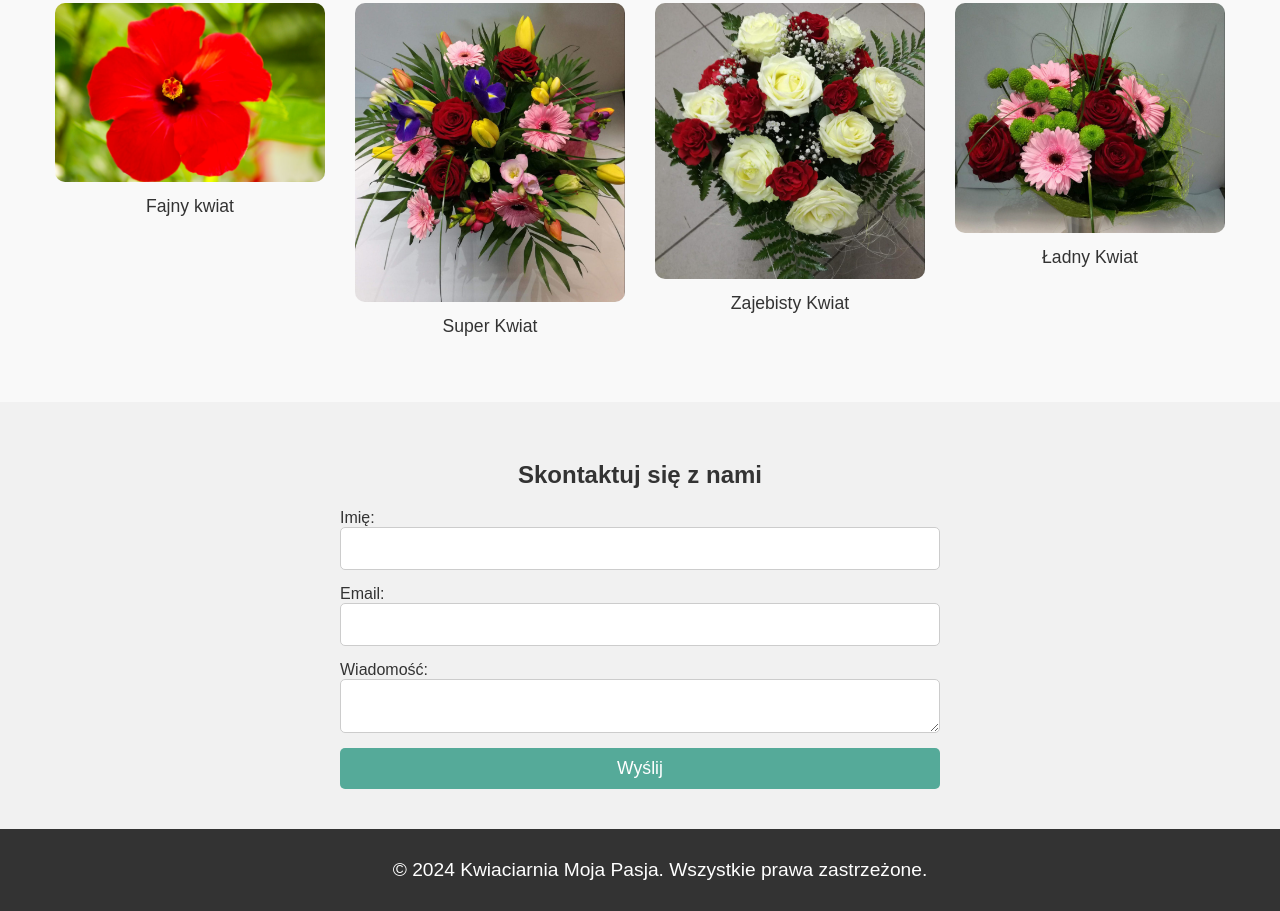
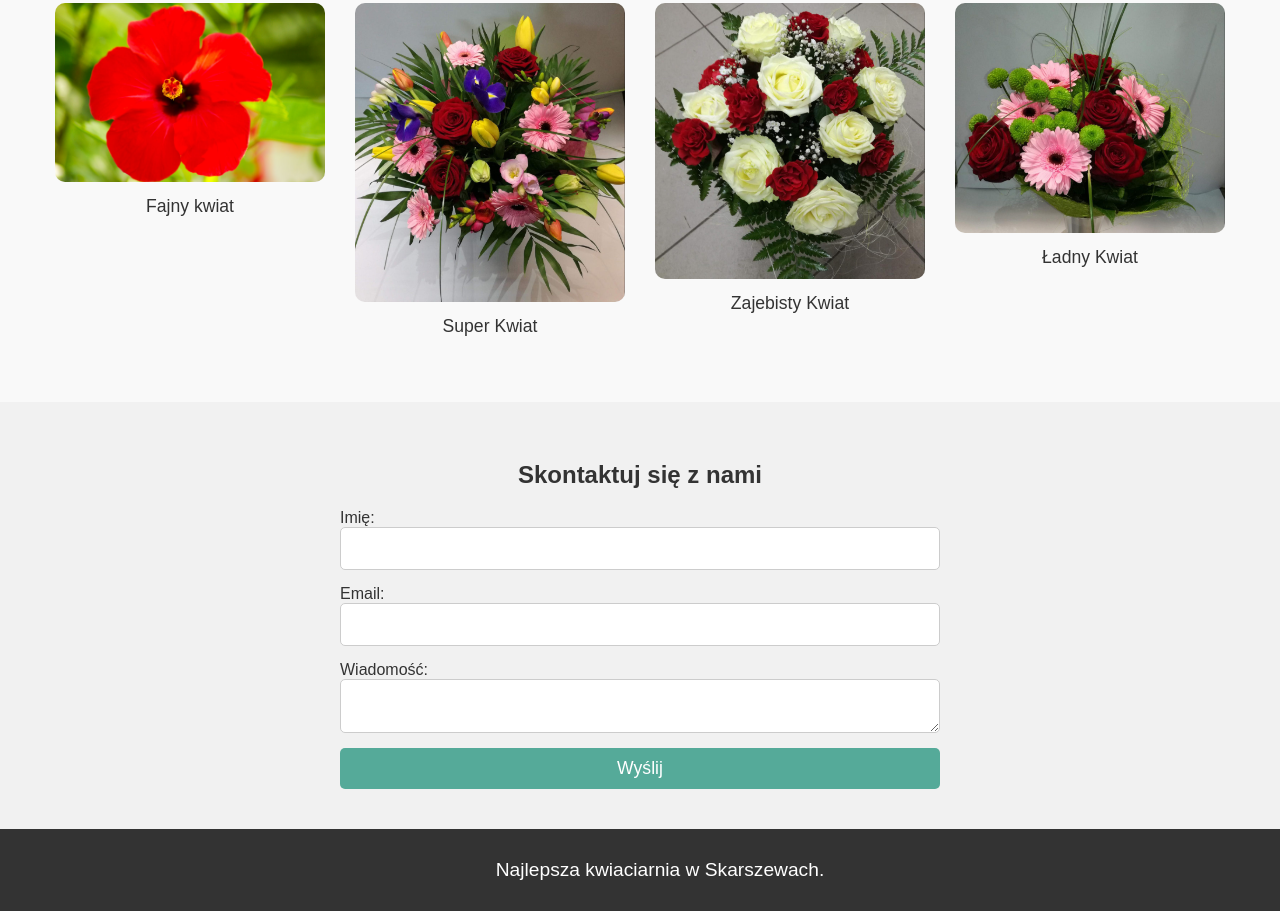
Before and after one commit to kwiaciarniamojapasja/kwiaciarniamojapasja.github.io, a plain HTML site: page index.html in a window 1280 px wide. Shown: the part 525-1436 px from the top of the page. Drawn offline with Linux system fonts and the light colour scheme.

Commit message:
Update index.html

```diff
--- a/index.html
+++ b/index.html
@@ -62,7 +62,7 @@
 
     <!-- Stopka strony -->
     <footer class="footer">
-        <p>© 2024 Kwiaciarnia Moja Pasja. Wszystkie prawa zastrzeżone.</p>
+        <p>Najlepsza kwiaciarnia w Skarszewach.</p>
     </footer>
 
 </body>
```
